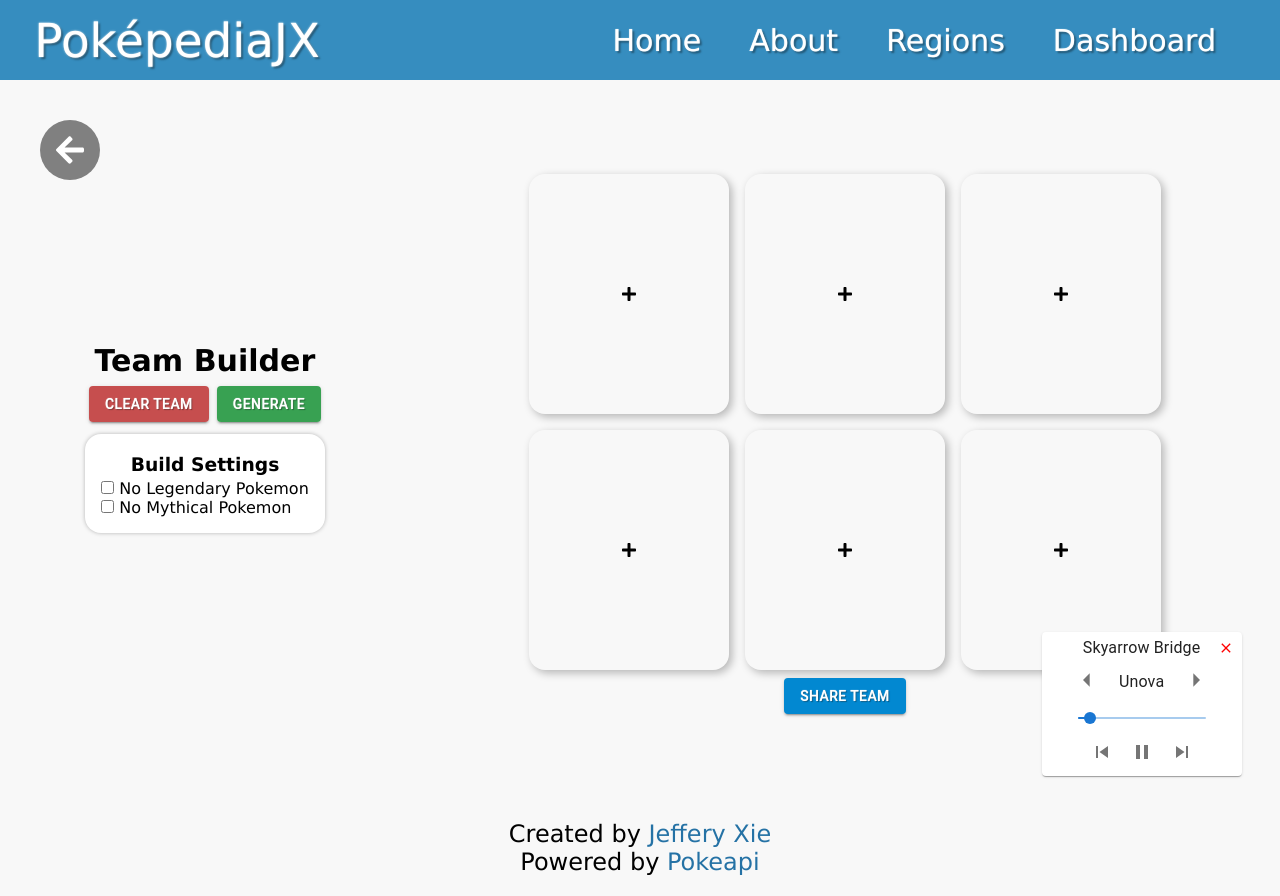
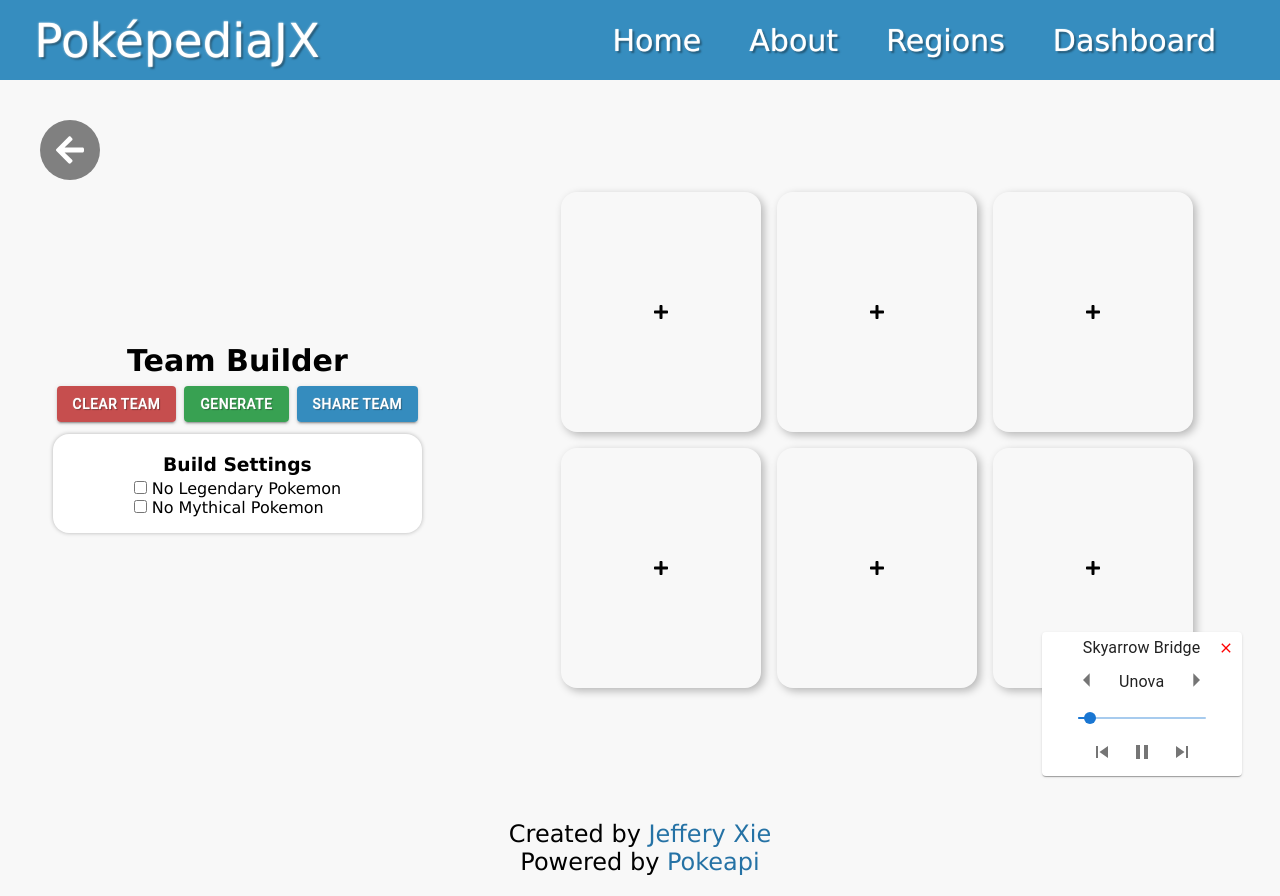
Before and after one commit to rJefferyXie/Pokepedia-React, a React (Create React App) app in the folder client/: page /team in a window 1280 px wide. Built offline with nearby package versions, Linux system fonts and the light colour scheme.

Commit message:
Changed button colors.

```diff
--- a/client/src/components/ShareForm/ShareForm.js
+++ b/client/src/components/ShareForm/ShareForm.js
@@ -66,8 +66,8 @@ const ShareForm = ({cancel}) => {
                         </div>
                     </div>
                     <div className="button-container flex">
-                        <Button variant="contained" color="error" onClick={() => cancel()} style={{margin: "auto 4px", width: "fit-content"}}>Cancel</Button>
-                        <Button variant="contained" color="success" onClick={() => shareTeam()} style={{margin: "auto 4px", width: "fit-content"}}>Share</Button>
+                        <Button variant="contained" onClick={() => cancel()} style={{margin: "auto 4px", width: "fit-content", backgroundColor: "rgba(177, 6, 6, 0.7)"}}>Cancel</Button>
+                        <Button variant="contained" onClick={() => shareTeam()} style={{margin: "auto 4px", width: "fit-content", backgroundColor: "rgba(9, 141, 42, 0.8)"}}>Share</Button>
                     </div>
                 </div>
             </ClickAwayListener>
--- a/client/src/components/Team/Team.js
+++ b/client/src/components/Team/Team.js
@@ -61,7 +61,6 @@ const Team = () => {
 
         if (build.legendary) {
           if (species.is_legendary) {
-            console.log("legendary detected.", pokemon.name)
             dispatch(allActions.teamActions.removeFromTeam(pokemon.name));
             return;
           }
@@ -69,7 +68,6 @@ const Team = () => {
 
         if (build.mythic) {
           if (species.is_mythic) {
-            console.log("mythic detected.", pokemon.name)
             dispatch(allActions.teamActions.removeFromTeam(pokemon.name));
             return;
           }
@@ -105,6 +103,7 @@ const Team = () => {
         <div id="Team-button-container" className="button-container flex">
           <Button variant="contained" className="mui-button" onClick={() => clearTeam()} style={{margin: "auto 4px", width: "fit-content", backgroundColor: "rgba(177, 6, 6, 0.7)"}}>Clear Team</Button>
           <Button variant="contained" className="mui-button" onClick={() => generateTeam()} style={{margin: "auto 4px", width: "fit-content", backgroundColor: "rgba(9, 141, 42, 0.8)"}}>Generate</Button>
+          <Button variant="contained" className="mui-button" onClick={() => setSharing(true)} style={{margin: "auto 4px", width: "fit-content", backgroundColor: "rgba(6, 114, 177, 0.8)"}}>Share Team</Button>
         </div>
         <div id="Team-settings-container" className="flex-col">
           <h3 id="Team-header">Build Settings</h3>
@@ -121,7 +120,6 @@ const Team = () => {
             return <PokemonCard pokemonData={pokemonTeam[i].pokemonData} speciesData={pokemonTeam[i].speciesData} pokedexIndex={pokemonTeam[i].pokedexIndex} share={true} teamIndex={i} key={i}></PokemonCard>
           })}
         </div>
-        <Button variant="contained" color="info" className="mui-button" onClick={() => setSharing(true)} style={{margin: "auto", width: "fit-content"}}>Share Team</Button>
       </div>
     </section>
   )
```
